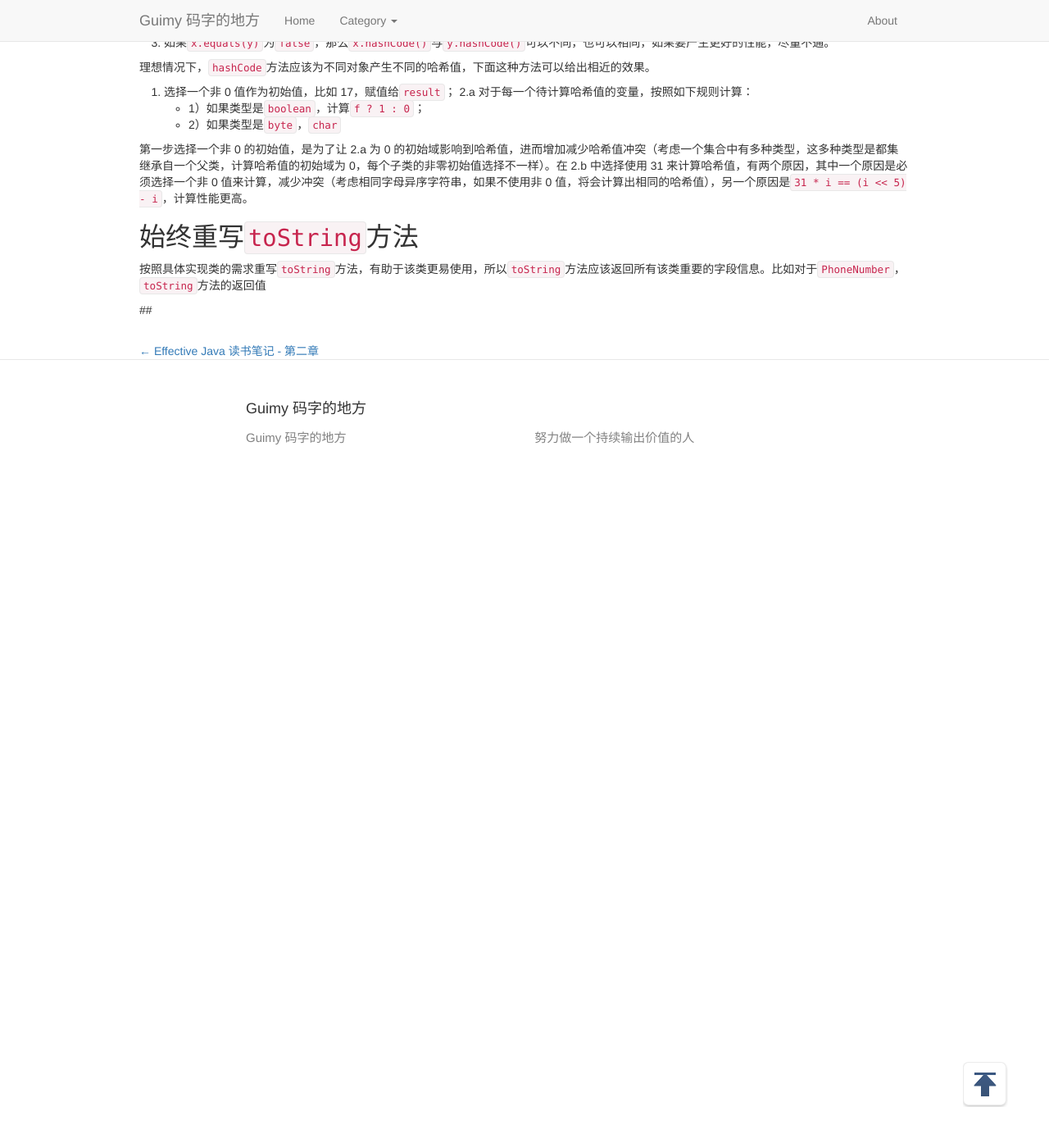
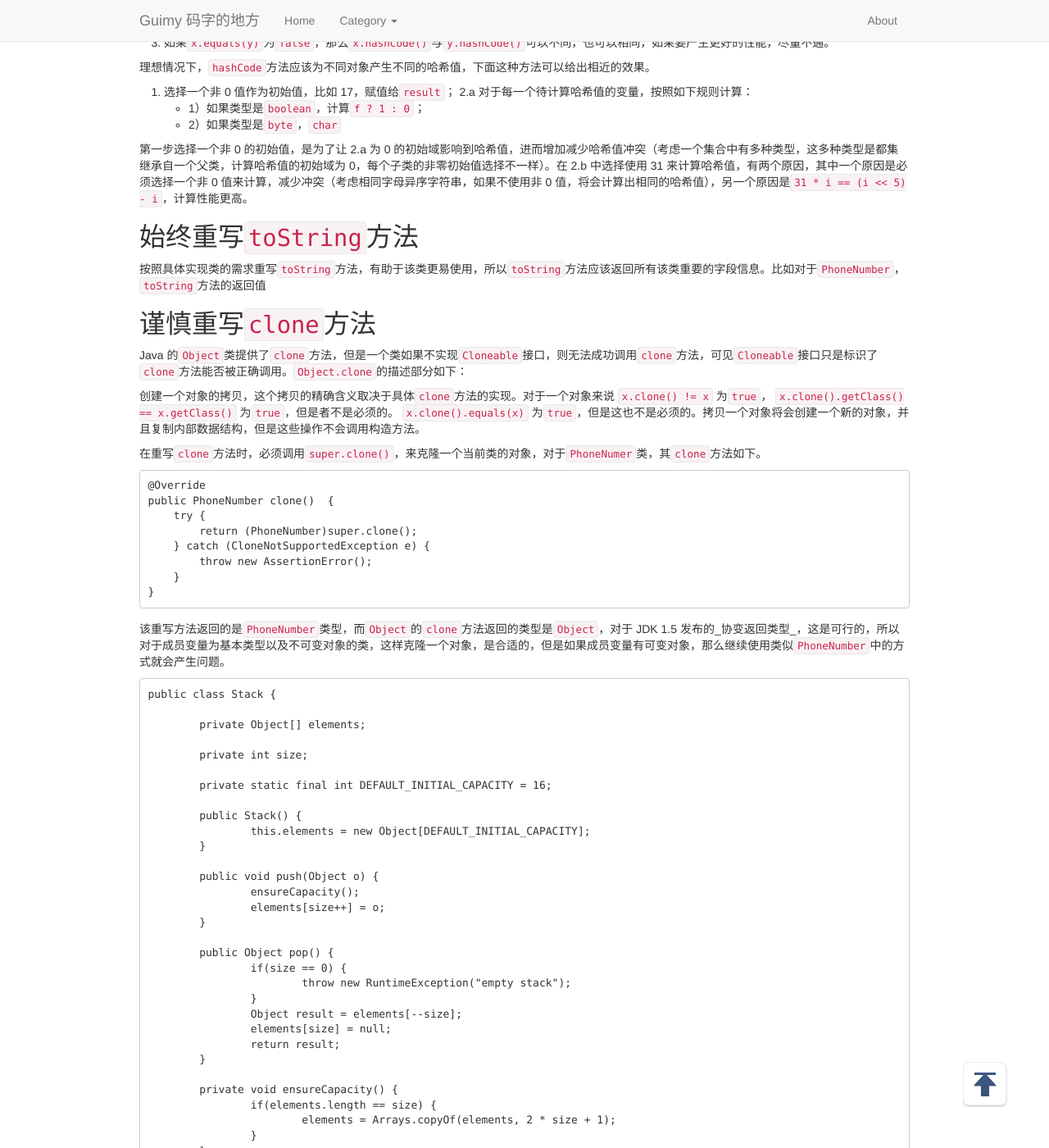
Before and after one commit to guimingyue/guimingyue.github.io, a Jekyll site: the page built from _posts/2017-04-30-ej-ch3.md, in a window 1280 px wide and 1400 px high, scrolled down 1571 px. Shown: the whole window at 82% size. Built offline with Jekyll 4.4.1, drawn with Linux system fonts in a browser that asks for light colours; Markdown is read by kramdown in place of the engine named in the settings; comment, search, counter and statistics services are not loaded; before the commit the page ends 2201 px from its top, so only the background shows below that; some of the changed text lies outside the part shown.

Commit message:
add content for clone

````diff
--- a/_posts/2017-04-30-ej-ch3.md
+++ b/_posts/2017-04-30-ej-ch3.md
@@ -91,4 +91,86 @@ public class CaseInsensitiveString {
 
 按照具体实现类的需求重写`toString`方法，有助于该类更易使用，所以`toString`方法应该返回所有该类重要的字段信息。比如对于`PhoneNumber`，`toString`方法的返回值
 
-##
+## 谨慎重写`clone`方法
+
+Java 的`Object`类提供了`clone`方法，但是一个类如果不实现`Cloneable`接口，则无法成功调用`clone`方法，可见`Cloneable`接口只是标识了`clone`方法能否被正确调用。`Object.clone`的描述部分如下：
+
+创建一个对象的拷贝，这个拷贝的精确含义取决于具体`clone`方法的实现。对于一个对象来说
+`x.clone() != x`
+为`true`，
+`x.clone().getClass() == x.getClass()`
+为`true`，但是者不是必须的。
+`x.clone().equals(x)`
+为`true`，但是这也不是必须的。拷贝一个对象将会创建一个新的对象，并且复制内部数据结构，但是这些操作不会调用构造方法。
+
+在重写`clone`方法时，必须调用`super.clone()`，来克隆一个当前类的对象，对于`PhoneNumer`类，其`clone`方法如下。
+
+```
+@Override
+public PhoneNumber clone()  {
+    try {
+        return (PhoneNumber)super.clone();
+    } catch (CloneNotSupportedException e) {
+        throw new AssertionError();
+    }
+}
+```
+
+该重写方法返回的是`PhoneNumber`类型，而`Object`的`clone`方法返回的类型是`Object`，对于 JDK 1.5 发布的_协变返回类型_，这是可行的，所以对于成员变量为基本类型以及不可变对象的类，这样克隆一个对象，是合适的，但是如果成员变量有可变对象，那么继续使用类似`PhoneNumber`中的方式就会产生问题。
+
+```
+public class Stack {
+
+	private Object[] elements;
+
+	private int size;
+
+	private static final int DEFAULT_INITIAL_CAPACITY = 16;
+
+	public Stack() {
+		this.elements = new Object[DEFAULT_INITIAL_CAPACITY];
+	}
+
+	public void push(Object o) {
+		ensureCapacity();
+		elements[size++] = o;
+	}
+
+	public Object pop() {
+		if(size == 0) {
+			throw new RuntimeException("empty stack");
+		}
+		Object result = elements[--size];
+		elements[size] = null;
+		return result;
+	}
+
+	private void ensureCapacity() {
+		if(elements.length == size) {
+			elements = Arrays.copyOf(elements, 2 * size + 1);
+		}
+	}
+}
+```
+
+在`Stack`类中，有一个数组类型的成员变量，如果在`clone`方法中直接调用`super.clone()`，则新对象的`elements`属性与原对象都指向同一个引用，修改了新对象的`elements`，原对象也会跟着改变。所以，如果要正确的定义`clone`方法，必须递归的调用可变对象的`clone`方法，那么这就要求这个可变对象的类也集成了`Cloneable`接口，并且其`clone`方法能够正确返回克隆对象。`Stack.clone`方法定义如下。
+
+```java
+@Override
+public Stack clone() {
+    try {
+        Stack stack = (Stack)super.clone();
+        stack.elements = this.elements.clone();
+        return stack;
+    } catch (CloneNotSupportedException e) {
+        throw new AssertionError(e);
+    }
+
+}
+```
+需要注意的是，现在这个版本的`Stack.clone`方法针对基本类型，或者`String`类型，是可以正常运行的，但是如果`elements`数组存的是其他类型，又需要单独针对每个对象调用`clone`方法进行拷贝。所以在`clone`方法中，可以采取一些其他手段对可变对象进行拷贝（克隆），比如自定义一种拷贝方法，但是需要注意的是，`clone`方法相当于另一种构造方法，在待克隆的对象创建完之前，调用对象的方法会产生一些问题。
+另外，`Object.clone()`是非线程安全的，在多线程的场景下，重写`clone`方法需要保证线程安全。
+
+实现`Cloneable`接口从而重写`clone`方法来做对象拷贝（克隆）存在一系列问题，所以应该尽量避免使用该方式来拷贝对象。
+
+## 实现`Comparable`接口
````
